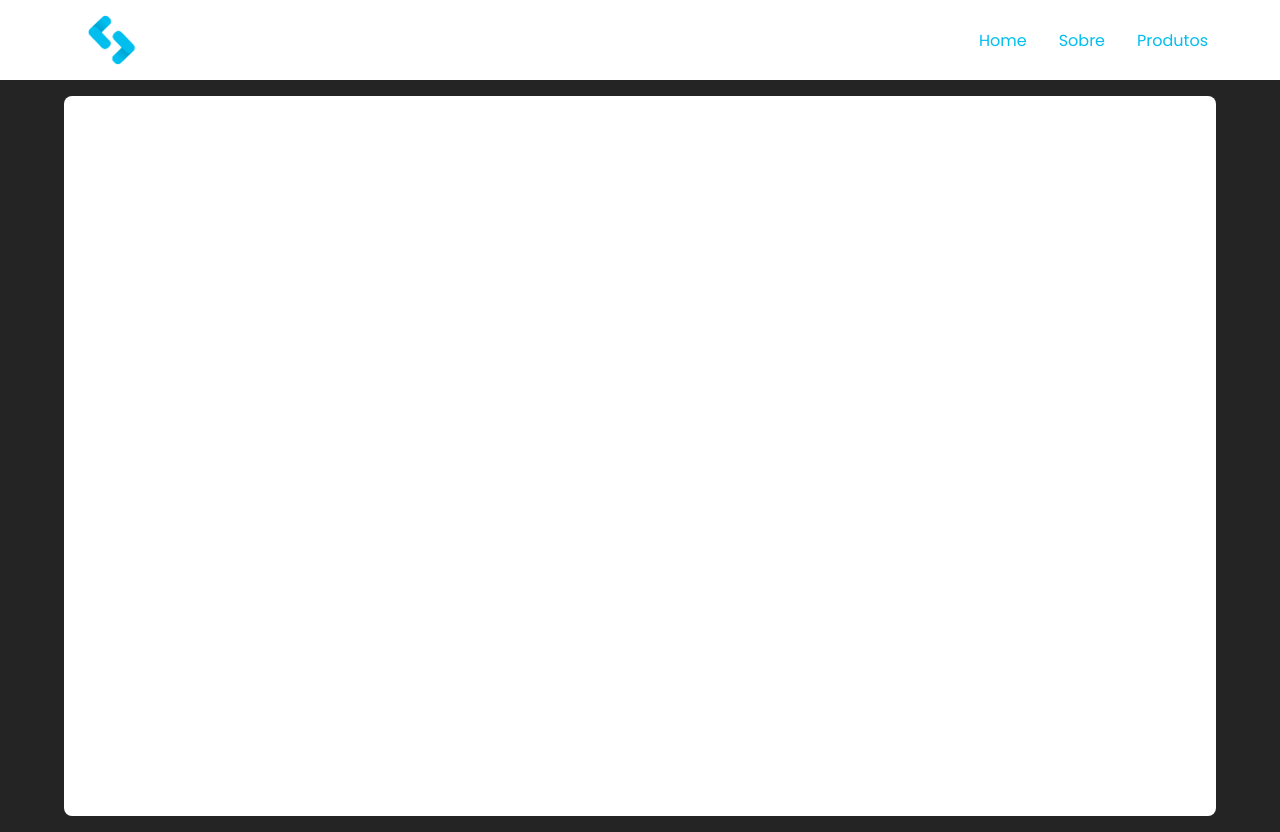
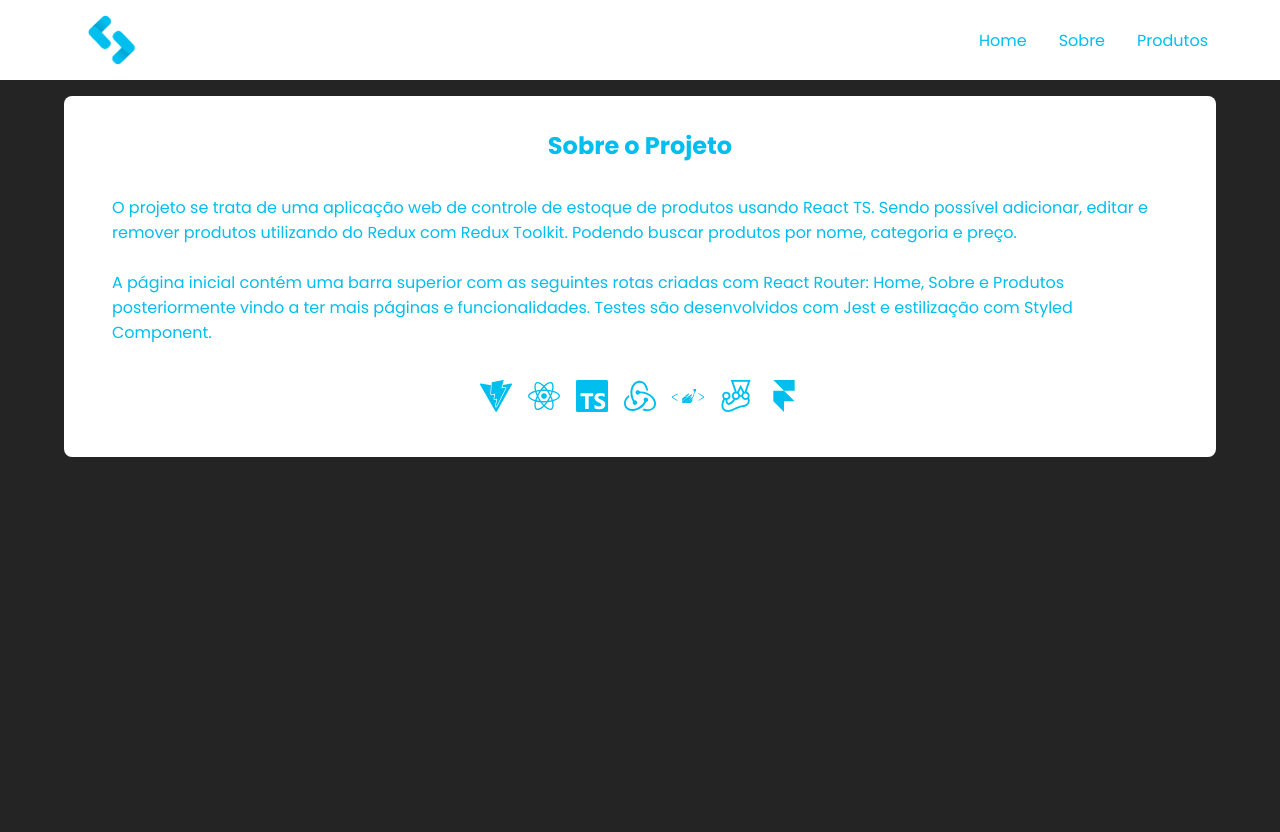
Before and after one commit to uildez/store-products, a React (Vite) app: page /about in a window 1280 px wide. After the commit the page ends 800 px from the top, so only its background shows below. Built offline with nearby package versions, Linux system fonts and the light colour scheme.

Commit message:
feature: storing products data in local storage

```diff
--- a/src/app/sliceProducts.tsx
+++ b/src/app/sliceProducts.tsx
@@ -10,7 +10,7 @@ export interface Products {
     latest_alteration: string;
 }
 
-const INITIAL_STATE: Products[] = Data.map((product: Products) => {
+export const INITIAL_STATE: Products[] = Data.map((product: Products) => {
     return {
         id: product.id,
         product: product.product,
@@ -38,6 +38,14 @@ const sliceProducts = createSlice({
             }
         }
     },
+    extraReducers: builder => {
+        builder.addMatcher(
+            action => action.type.endsWith('/rejected'),
+            (state, action) => {
+                console.log(`${action.type} error: ${action.error.message}`);
+            }
+        );
+    },
 })
 
 export default sliceProducts.reducer;
--- a/src/app/store.ts
+++ b/src/app/store.ts
@@ -1,8 +1,17 @@
 import { configureStore } from '@reduxjs/toolkit';
-import sliceProducts from './sliceProducts';
+import sliceProducts, { INITIAL_STATE } from './sliceProducts';
+
+
+const saveStateMiddleware = ({ getState }: any) => (next: (arg0: any) => any) => (action: any) => {
+  const result = next(action);
+  localStorage.setItem('appState', JSON.stringify(getState()));
+  return result;
+};
 
 export const store = configureStore({
   reducer: {
     products: sliceProducts
   },
+  preloadedState: JSON.parse(localStorage.getItem('appState') || 'null') || INITIAL_STATE,
+  middleware: [saveStateMiddleware],
 });
--- a/src/pages/About/About.tsx
+++ b/src/pages/About/About.tsx
@@ -1,10 +1,44 @@
 import React from 'react'
+import { FaReact } from 'react-icons/fa'
+import { SiFramer, SiJest, SiRedux, SiStyledcomponents, SiTypescript, SiVite } from 'react-icons/si'
+import { Link } from 'react-router-dom'
 import { Container } from './aboutStyle'
 
 export const About = () => {
     return (
         <Container>
             <h2>Sobre o Projeto</h2>
+            <p>O projeto se trata de uma aplicação web de controle de estoque de produtos usando React TS. Sendo possível adicionar, editar e remover produtos utilizando do Redux com Redux Toolkit. Podendo buscar produtos por nome,
+                categoria e preço.<br /><br /> A página inicial contém uma barra superior com as seguintes rotas criadas com React Router: Home, Sobre e Produtos posteriormente vindo a ter mais páginas e funcionalidades. Testes são desenvolvidos com Jest e estilização com Styled Component.</p>
+            <div>
+                <Link to='https://vitejs.dev' target='_blank'>
+                    <SiVite />
+                </Link>
+
+                <Link to='https://reactjs.org/docs/getting-started.html' target='_blank'>
+                    <FaReact />
+                </Link>
+
+                <Link to='https://www.typescriptlang.org/pt/docs/handbook/react.html' target='_blank'>
+                    <SiTypescript />
+                </Link>
+
+                <Link to='https://redux.js.org' target='_blank'>
+                    <SiRedux />
+                </Link>
+
+                <Link to='https://styled-components.com/docs/basics' target='_blank'>
+                    <SiStyledcomponents />
+                </Link>
+
+                <Link to='https://jestjs.io/docs/getting-started' target='_blank'>
+                    <SiJest />
+                </Link>
+
+                <Link to='https://www.framer.com/motion/' target='_blank'>
+                    <SiFramer />
+                </Link>
+            </div>
         </Container>
     )
 }
--- a/src/pages/About/aboutStyle.tsx
+++ b/src/pages/About/aboutStyle.tsx
@@ -2,15 +2,41 @@ import styled from "styled-components"
 
 export const Container = styled.section`
     background: #fff;
+    color: #00BEED;
     display: flex;
     flex-direction: column;
+    gap: 2rem;
     margin: 1rem 4rem;
     padding: 2rem 3rem;
-    height: 90vh;
     border-radius: .5rem;
 
     @media screen and (max-width: 768px) {
         padding: 1rem;
         margin: 1rem 2rem;
     }
+
+    h2{
+        text-align: center;
+    }
+
+    div{
+        display: flex;
+        align-items: center;
+        justify-content: center;
+        gap: 1rem;
+        font-size: 2rem;
+        width: 100%;
+
+        a {
+            color: #00BEED;
+        }
+
+        svg {
+            &:hover{
+                color: #0094bd;
+                cursor: pointer;
+                transition: all 0.2s ease-in-out;
+            }
+        }
+    }
 `
```
